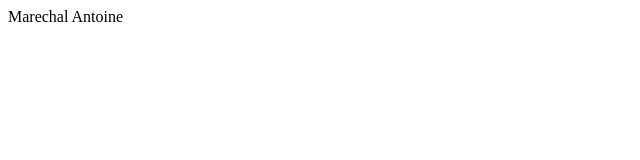
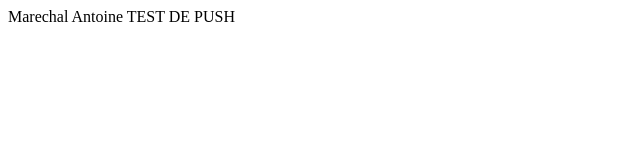
Before and after one commit to Ollopic/siteperso, a plain HTML site: page website/index.html in a window 1280 px wide. Shown: the whole page, without its empty margins (0-640 px from the left). Drawn offline with Linux system fonts and the light colour scheme.

Commit message:
test push

```diff
--- a/website/index.html
+++ b/website/index.html
@@ -2,5 +2,6 @@
 <html lang="fr">
   <body>
     Marechal Antoine
+    TEST DE PUSH
   </body>
 </html>
```
